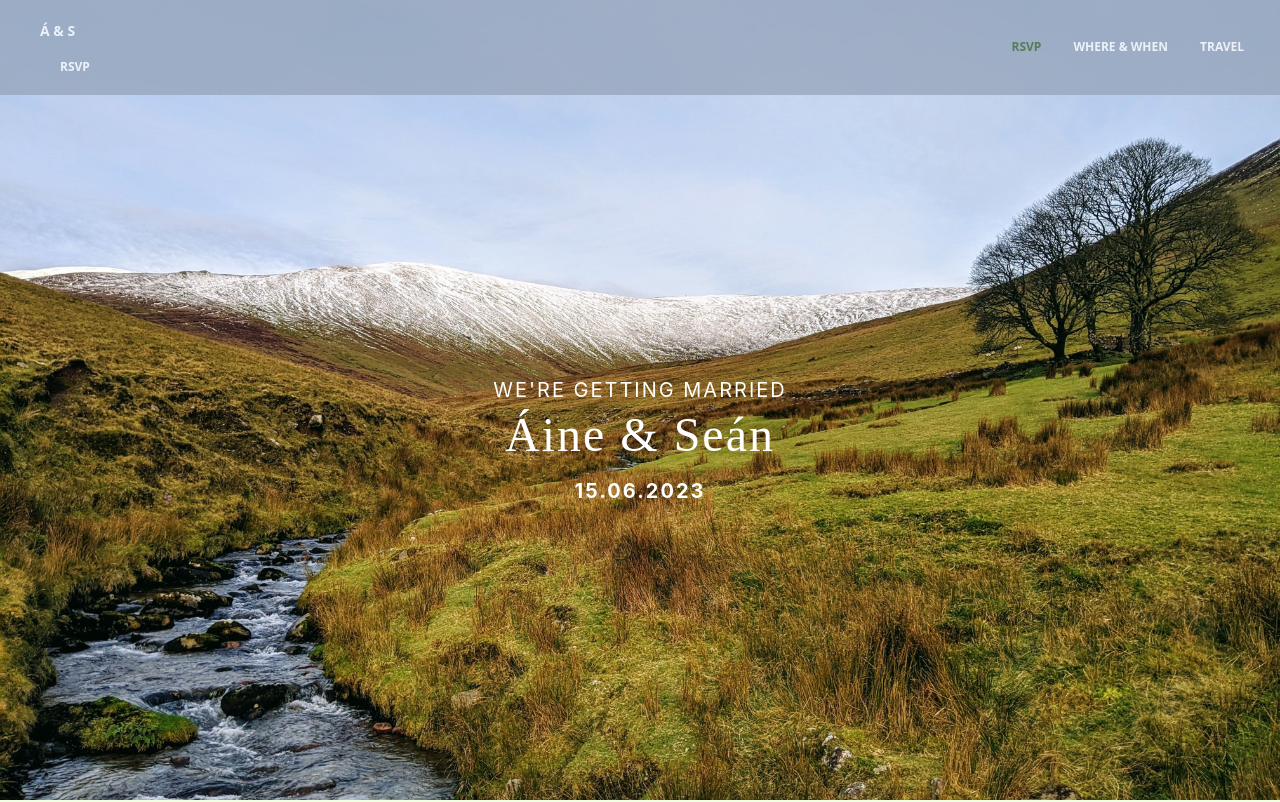
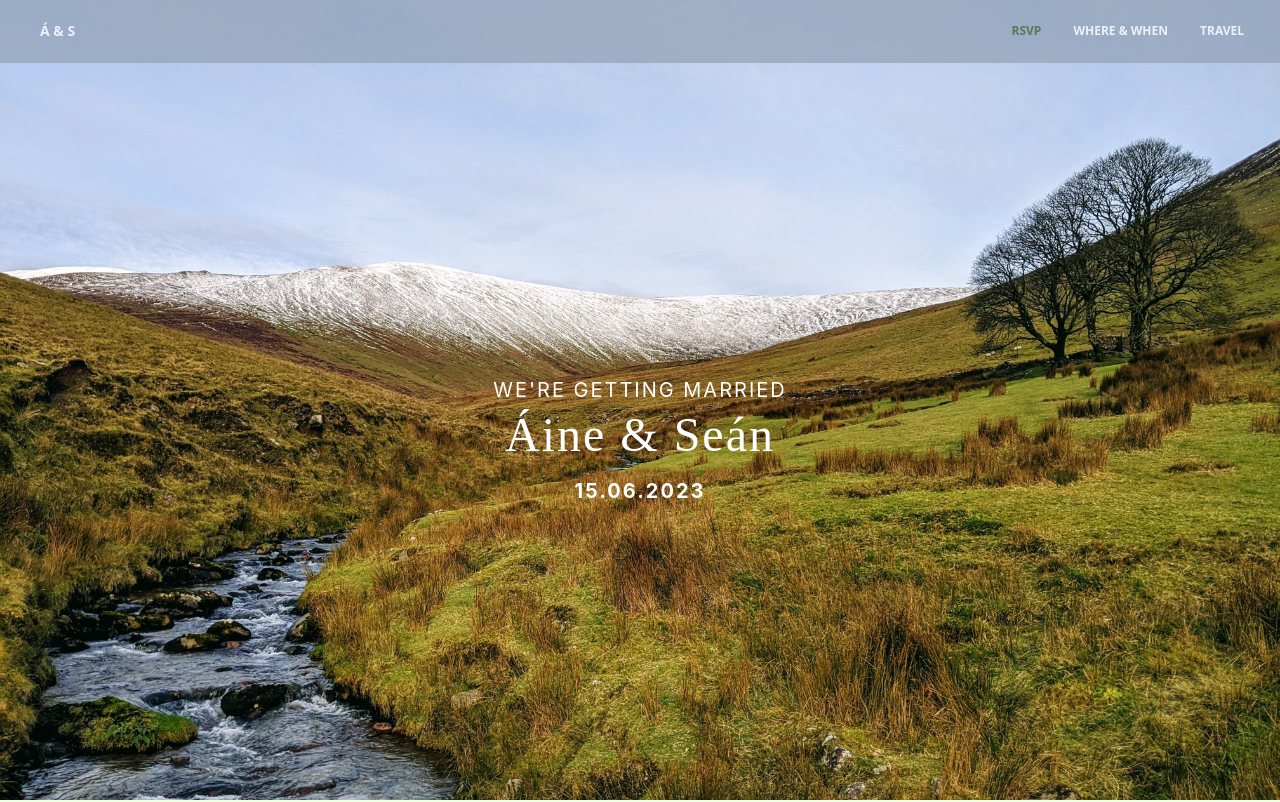
Before and after one commit to SeanLewisIRE/wedding-angular, an Angular app: page / in a window 1280 px wide. Shown: the top 802 px of the page. Built offline with nearby package versions, Linux system fonts and the light colour scheme.

Commit message:
remove duplicate button on large screens

```diff
--- a/src/app/sections/navbar/navbar.component.css
+++ b/src/app/sections/navbar/navbar.component.css
@@ -24,3 +24,9 @@ nav {
         opacity: 1;
     }
 }
+
+@media (min-width: 1024px) {
+    .mobile-rsvp {
+        display: none;
+    }
+}
--- a/src/app/sections/navbar/navbar.component.html
+++ b/src/app/sections/navbar/navbar.component.html
@@ -6,7 +6,7 @@
                 Á &amp; S
             </a>
 
-            <a  *ngIf="!this.showMenu" class="px-3 py-2 flex items-center text-xs uppercase font-bold leading-snug text-white mr-4" href="#RSVP">
+            <a *ngIf="!this.showMenu" class="mobile-rsvp px-3 py-2 flex items-center text-xs uppercase font-bold leading-snug text-white mr-4" href="#RSVP">
                 <i class="fab fa-facebook-square text-lg leading-lg text-white"></i><span
                     class="ml-2 text-white hover:green-text">RSVP</span>
             </a>
```
